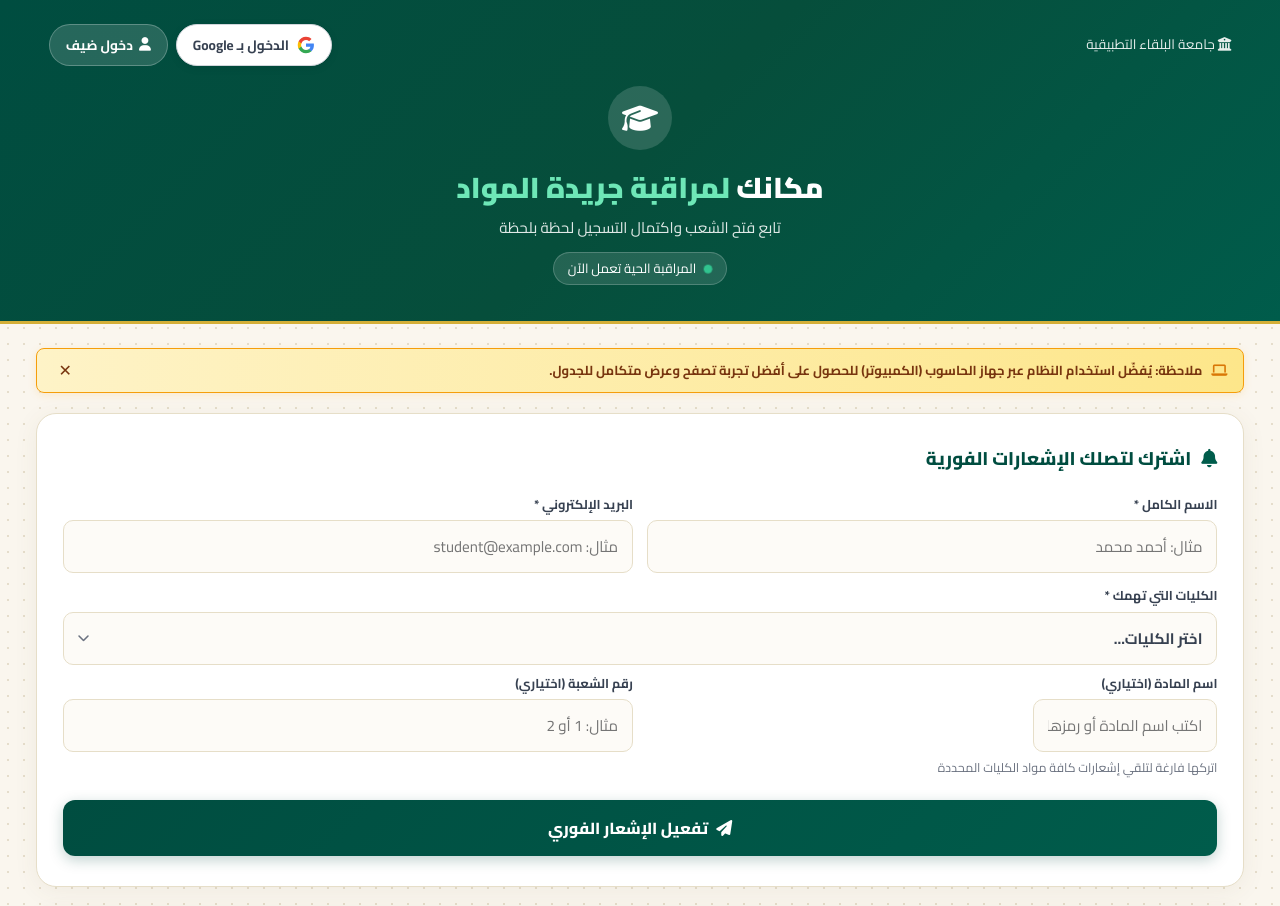
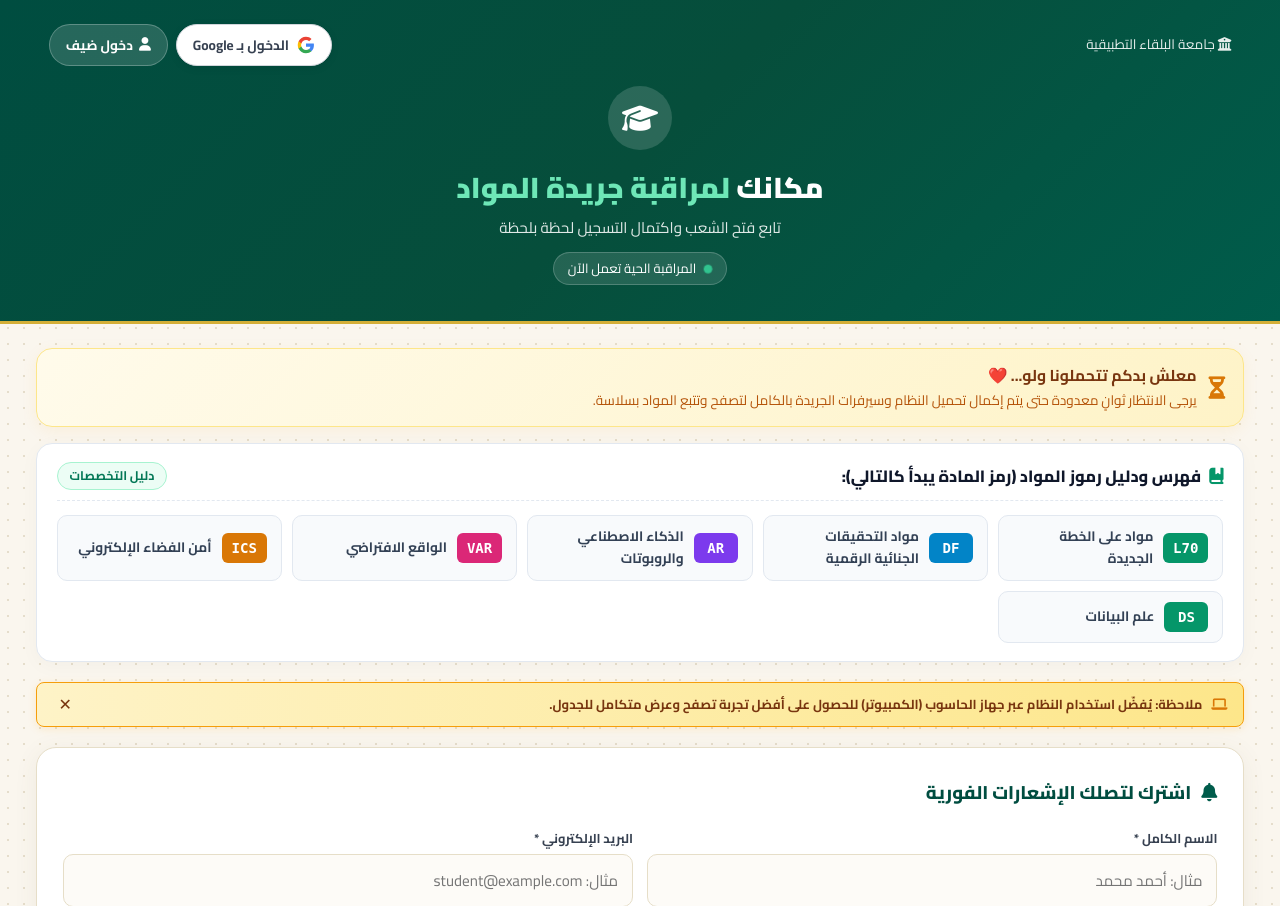
Before and after one commit to Dfkoon/BAU-Course-Watcher, a Flask app: page /student in a window 1280 px wide. Shown: the top 906 px of the page. Run offline with Flask 3, Linux system fonts and the light colour scheme; data that the repository does not hold is empty; some libraries are stand-ins or nearby versions.

Commit message:
feat: Add patience loading banner and course code prefix index guide to student portal

```diff
--- a/templates/student.html
+++ b/templates/student.html
@@ -398,6 +398,60 @@
 </div>
 
 <div class="student-wrap">
+
+  <!-- Load & Wait Friendly Banner -->
+  <div class="load-patience-banner" style="background: linear-gradient(135deg, #fffbeb, #fef3c7); border: 1.5px solid #fde68a; border-radius: 16px; padding: 14px 18px; margin-bottom: 16px; display: flex; align-items: center; justify-content: space-between; gap: 12px; box-shadow: 0 4px 16px rgba(245, 158, 11, 0.08);">
+    <div style="display:flex; align-items:center; gap:12px; font-size:.9rem; color:#92400e; line-height:1.6;">
+      <i class="fa-solid fa-hourglass-half" style="font-size:1.4rem; color:#d97706; flex-shrink:0;"></i>
+      <div>
+        <strong style="font-size:.98rem; color:#78350f;">معلش بدكم تتحملونا ولو... ❤️</strong>
+        <div style="font-size:.85rem; color:#b45309; margin-top:2px;">يرجى الانتظار ثوانٍ معدودة حتى يتم إكمال تحميل النظام وسيرفرات الجريدة بالكامل لتصفح وتتبع المواد بسلاسة.</div>
+      </div>
+    </div>
+  </div>
+
+  <!-- Course Code Legend / Index Box -->
+  <div class="course-code-guide-card" style="background: #ffffff; border: 1.5px solid #e2e8f0; border-radius: 16px; padding: 18px 20px; margin-bottom: 20px; box-shadow: 0 4px 20px rgba(0, 0, 0, 0.03);">
+    <div style="display:flex; align-items:center; justify-content:space-between; margin-bottom:14px; border-bottom: 1px dashed #e2e8f0; padding-bottom: 10px;">
+      <h3 style="font-size:1.02rem; font-weight:800; color:#0f172a; margin:0; display:flex; align-items:center; gap:8px;">
+        <i class="fa-solid fa-book-bookmark" style="color:#059669;"></i>
+        فهرس ودليل رموز المواد (رمز المادة يبدأ كالتالي):
+      </h3>
+      <span style="font-size:.78rem; background:#ecfdf5; color:#047857; padding:3px 12px; border-radius:20px; font-weight:700; border:1px solid #a7f3d0;">دليل التخصصات</span>
+    </div>
+
+    <div style="display:grid; grid-template-columns: repeat(auto-fit, minmax(220px, 1fr)); gap: 10px;">
+      <div style="background:#f8fafc; border:1px solid #e2e8f0; border-radius:10px; padding:10px 14px; display:flex; align-items:center; gap:10px;">
+        <span style="background:#059669; color:#fff; font-family:monospace; font-weight:800; padding:4px 10px; border-radius:6px; font-size:.88rem; min-width:44px; text-align:center;">L70</span>
+        <span style="font-size:.85rem; color:#334155; font-weight:700;">مواد على الخطة الجديدة</span>
+      </div>
+
+      <div style="background:#f8fafc; border:1px solid #e2e8f0; border-radius:10px; padding:10px 14px; display:flex; align-items:center; gap:10px;">
+        <span style="background:#0284c7; color:#fff; font-family:monospace; font-weight:800; padding:4px 10px; border-radius:6px; font-size:.88rem; min-width:44px; text-align:center;">DF</span>
+        <span style="font-size:.85rem; color:#334155; font-weight:700;">مواد التحقيقات الجنائية الرقمية</span>
+      </div>
+
+      <div style="background:#f8fafc; border:1px solid #e2e8f0; border-radius:10px; padding:10px 14px; display:flex; align-items:center; gap:10px;">
+        <span style="background:#7c3aed; color:#fff; font-family:monospace; font-weight:800; padding:4px 10px; border-radius:6px; font-size:.88rem; min-width:44px; text-align:center;">AR</span>
+        <span style="font-size:.85rem; color:#334155; font-weight:700;">الذكاء الاصطناعي والروبوتات</span>
+      </div>
+
+      <div style="background:#f8fafc; border:1px solid #e2e8f0; border-radius:10px; padding:10px 14px; display:flex; align-items:center; gap:10px;">
+        <span style="background:#db2777; color:#fff; font-family:monospace; font-weight:800; padding:4px 10px; border-radius:6px; font-size:.88rem; min-width:44px; text-align:center;">VAR</span>
+        <span style="font-size:.85rem; color:#334155; font-weight:700;">الواقع الافتراضي</span>
+      </div>
+
+      <div style="background:#f8fafc; border:1px solid #e2e8f0; border-radius:10px; padding:10px 14px; display:flex; align-items:center; gap:10px;">
+        <span style="background:#d97706; color:#fff; font-family:monospace; font-weight:800; padding:4px 10px; border-radius:6px; font-size:.88rem; min-width:44px; text-align:center;">ICS</span>
+        <span style="font-size:.85rem; color:#334155; font-weight:700;">أمن الفضاء الإلكتروني</span>
+      </div>
+
+      <div style="background:#f8fafc; border:1px solid #e2e8f0; border-radius:10px; padding:10px 14px; display:flex; align-items:center; gap:10px;">
+        <span style="background:#059669; color:#fff; font-family:monospace; font-weight:800; padding:4px 10px; border-radius:6px; font-size:.88rem; min-width:44px; text-align:center;">DS</span>
+        <span style="font-size:.85rem; color:#334155; font-weight:700;">علم البيانات</span>
+      </div>
+    </div>
+  </div>
 
   <!-- Desktop Usage Notice Banner -->
   <div class="desktop-notice-banner" id="desktopNoticeBanner">
```
